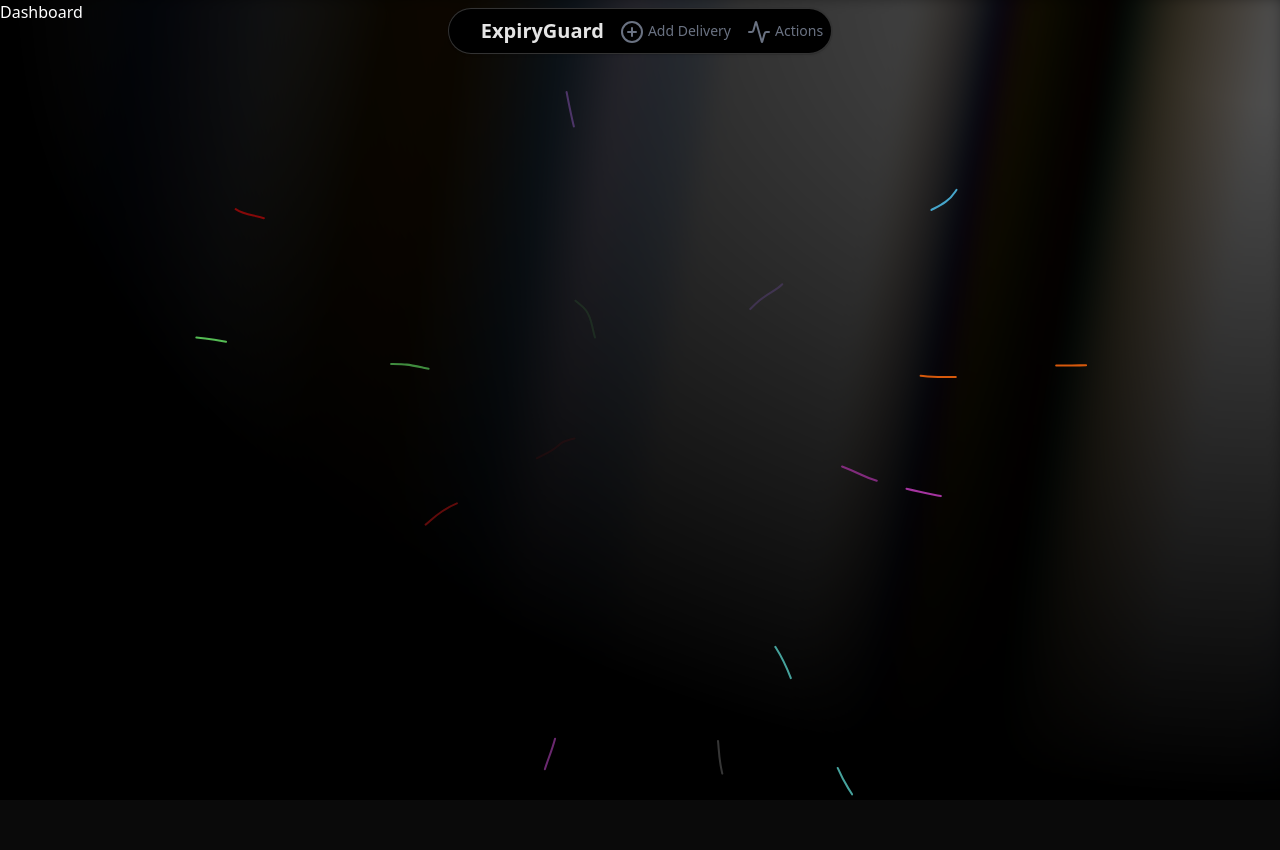
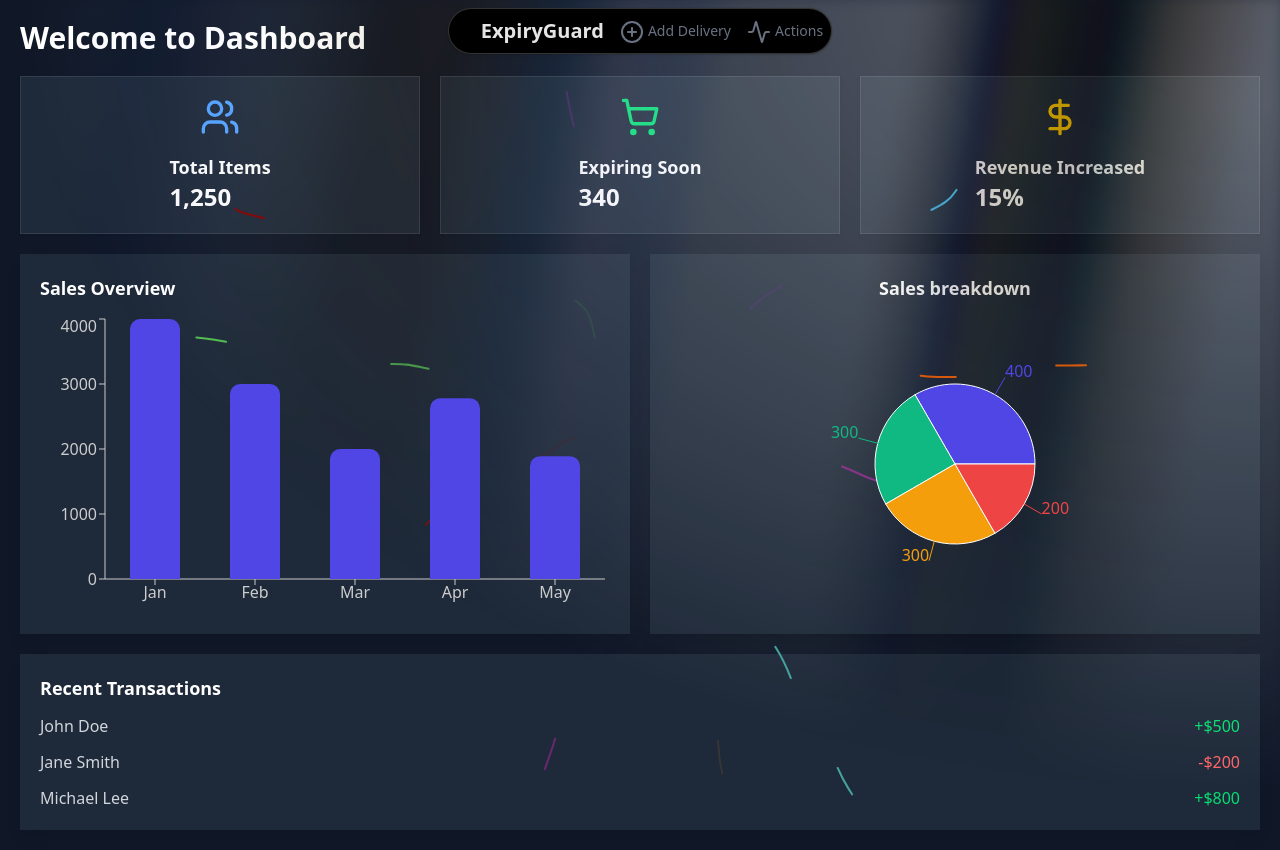
Before and after one commit to itz-Sakshi/expiryguard, a Next.js app: page /dashboard in a window 1280 px wide. Before the commit the page ends 800 px from the top, so only its background shows below. Built offline with nearby package versions, Linux system fonts and the light colour scheme.

Commit message:
add dashboard

```diff
--- a/package.json
+++ b/package.json
@@ -12,6 +12,7 @@
     "@hookform/resolvers": "^4.1.3",
     "@radix-ui/react-label": "^2.1.2",
     "@radix-ui/react-slot": "^1.1.2",
+    "@tanstack/react-table": "^8.21.2",
     "axios": "^1.8.4",
     "class-variance-authority": "^0.7.1",
     "clsx": "^2.1.1",
@@ -25,6 +26,7 @@
     "react": "^19.0.0",
     "react-dom": "^19.0.0",
     "react-hook-form": "^7.54.2",
+    "recharts": "^2.15.1",
     "tailwind-merge": "^3.0.2",
     "tw-animate-css": "^1.2.4",
     "usehooks-ts": "^3.1.1",
--- a/src/app/dashboard/page.tsx
+++ b/src/app/dashboard/page.tsx
@@ -1,5 +1,100 @@
-import React from 'react'
+"use client";
 
-export default function Page() {
-  return <div>Dashboard</div>
+import { Card, CardContent } from "@/components/ui/card";
+import { BarChart, Bar, XAxis, YAxis, Tooltip, ResponsiveContainer, PieChart, Pie, Cell } from "recharts";
+import { LucideUsers, LucideDollarSign, LucideShoppingCart } from "lucide-react";
+
+const data = [
+    { name: "Jan", uv: 4000 },
+    { name: "Feb", uv: 3000 },
+    { name: "Mar", uv: 2000 },
+    { name: "Apr", uv: 2780 },
+    { name: "May", uv: 1890 },
+];
+
+const pieData = [
+    { name: "Direct", value: 400 },
+    { name: "Referral", value: 300 },
+    { name: "Organic", value: 300 },
+    { name: "Paid", value: 200 },
+];
+
+const COLORS = ["#4F46E5", "#10B981", "#F59E0B", "#EF4444"];
+
+export default function Dashboard() {
+    return (
+        <div className="min-h-screen bg-gray-900 text-white p-5 space-y-5">
+            <h1 className="text-3xl font-bold">Welcome to Dashboard</h1>
+            {/* KPI Cards */}
+            <div className="grid grid-cols-1 md:grid-cols-3 gap-5">
+                <Card className="bg-gray-800 p-5 flex items-center gap-4">
+                    <LucideUsers size={40} className="text-blue-400" />
+                    <div>
+                        <h2 className="text-lg font-semibold">Total Items</h2>
+                        <p className="text-2xl font-bold">1,250</p>
+                    </div>
+                </Card>
+                <Card className="bg-gray-800 p-5 flex items-center gap-4">
+                    <LucideShoppingCart size={40} className="text-green-400" />
+                    <div>
+                        <h2 className="text-lg font-semibold">Expiring Soon</h2>
+                        <p className="text-2xl font-bold">340</p>
+                    </div>
+                </Card>
+                <Card className="bg-gray-800 p-5 flex items-center gap-4">
+                    <LucideDollarSign size={40} className="text-yellow-400" />
+                    <div>
+                        <h2 className="text-lg font-semibold">Revenue Increased</h2>
+                        <p className="text-2xl font-bold">15%</p>
+                    </div>
+                </Card>
+            </div>
+            {/* Graphs Section */}
+            <div className="grid grid-cols-1 md:grid-cols-2 gap-5">
+                {/* Sales Overview Chart */}
+                <div className="bg-gray-800 p-5 rounded-lg shadow-lg">
+                    <h2 className="text-lg font-semibold mb-3">Sales Overview</h2>
+                    <ResponsiveContainer width="100%" height={300}>
+                        <BarChart data={data}>
+                            <XAxis dataKey="name" stroke="#ccc" />
+                            <YAxis stroke="#ccc" />
+                            <Tooltip contentStyle={{ backgroundColor: "#333", border: "none" }} />
+                            <Bar dataKey="uv" fill="#4F46E5" barSize={50} radius={[10, 10, 0, 0]} />
+                        </BarChart>
+                    </ResponsiveContainer>
+                </div>
+                {/* Traffic Source Pie Chart */}
+                <div className="bg-gray-800 p-5 rounded-lg shadow-lg flex flex-col items-center">
+                    <h2 className="text-lg font-semibold mb-3">Sales breakdown</h2>
+                    <ResponsiveContainer width="100%" height={300}>
+                        <PieChart>
+                            <Pie data={pieData} cx="50%" cy="50%" outerRadius={80} fill="#8884d8" dataKey="value" label>
+                                {pieData.map((entry, index) => (
+                                    <Cell key={`cell-${index}`} fill={COLORS[index % COLORS.length]} />
+                                ))}
+                            </Pie>
+                        </PieChart>
+                    </ResponsiveContainer>
+                </div>
+            </div>
+            {/* Recent Transactions */}
+            <div className="bg-gray-800 p-5 rounded-lg shadow-lg">
+                <h2 className="text-lg font-semibold mb-3">Recent Transactions</h2>
+                <div className="space-y-3">
+                    <div className="flex justify-between text-gray-300">
+                        <span>John Doe</span>
+                        <span className="text-green-400">+$500</span>
+                    </div>
+                    <div className="flex justify-between text-gray-300">
+                        <span>Jane Smith</span>
+                        <span className="text-red-400">-$200</span>
+                    </div>
+                    <div className="flex justify-between text-gray-300">
+                        <span>Michael Lee</span>
+                        <span className="text-green-400">+$800</span>
+                    </div>
+                </div>
+            </div>
+        </div>
+    );
 }
```
Also changed, not shown: 1 other file (tests, documents, lock files or other folders).
